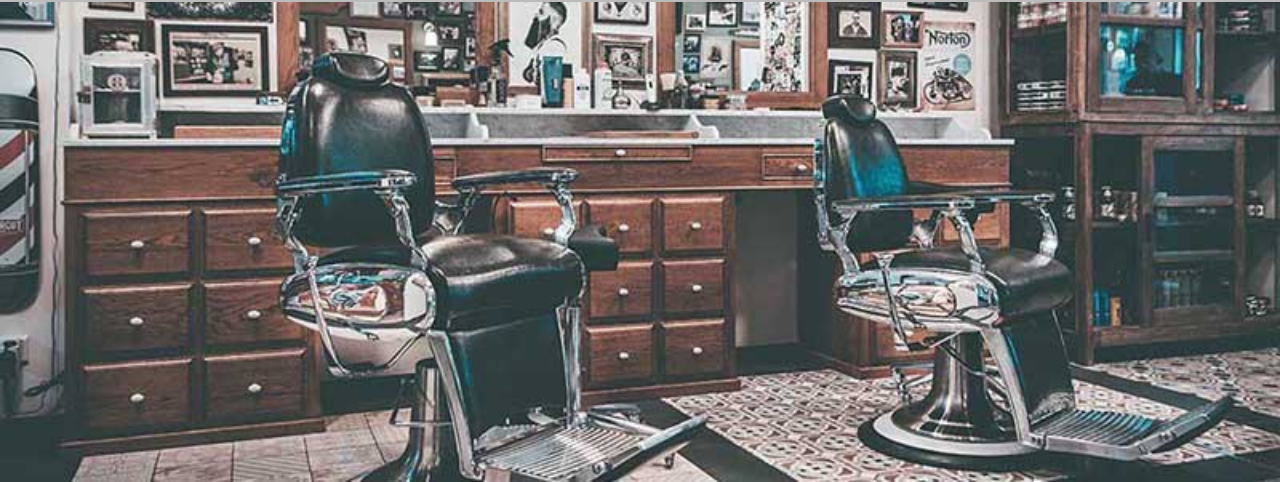
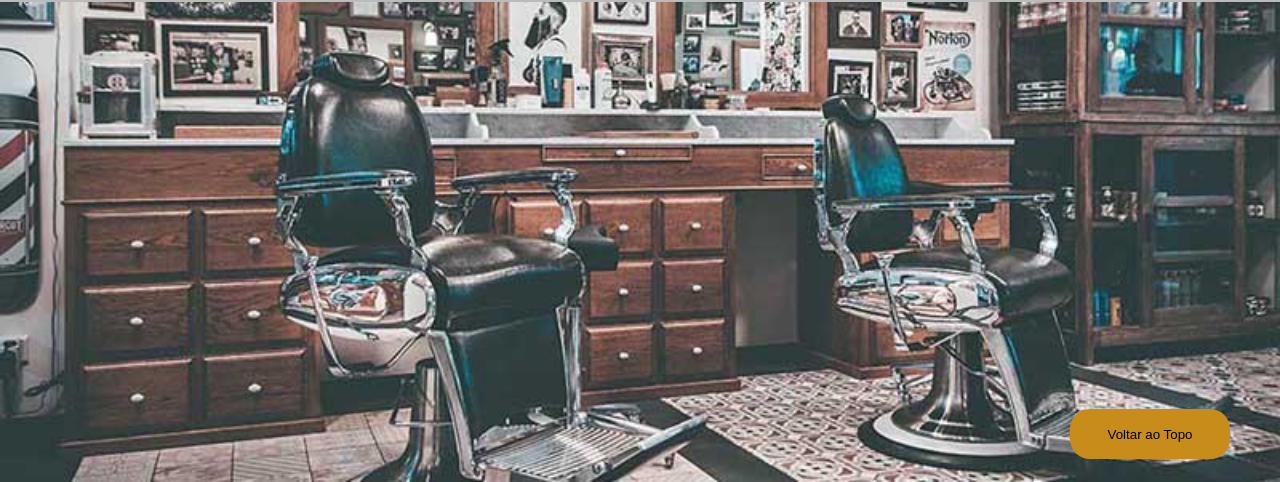
Before and after one commit to lucaosoarez/curso-alura-html-css, a plain HTML site: page index.html in a window 1280 px wide. Shown: the part 291-773 px from the top of the page. Drawn offline with Linux system fonts and the light colour scheme.

Commit message:
Adicionado botão para voltar ao topo da página.

```diff
--- /dev/null
+++ b/buttom.js
@@ -0,0 +1,4 @@
+let btn = document.querySelector("#back-to-top");
+btn.addEventListener("click", function() {
+    window.scrollTo(0, 0);
+});
--- a/index.html
+++ b/index.html
@@ -68,7 +68,8 @@
 				</div>
 			</section>
 		</main>
-
+		<button id="back-to-top">Voltar ao Topo</button>
+		<script src="buttom.js"></script>
 		<footer>
 			<img src="logo-branco.png">
 			<p class="copyright">&copy; Copyright Barbearia Alura - 2019</p>
--- a/style.css
+++ b/style.css
@@ -1,5 +1,6 @@
 body {
 	font-family: 'Montserrat', sans-serif;
+	scroll-behavior: smooth;
 }
 
 header {
@@ -249,6 +250,18 @@ td, th {
 	margin: 2em auto;
 }
 
+#back-to-top {
+	position: fixed;
+	bottom: 50px;
+	border: none;
+	right: 50px;
+	width: 160px;
+	height: 50px;
+	border-radius: 20px;
+	background-color: #C78C19;
+	cursor: pointer;
+}
+
 @media screen and (max-width: 480px) {
 	.caixa, .principal, .conteudo-beneficios, .mapa-conteudo, .video {
 		width: auto;
```
